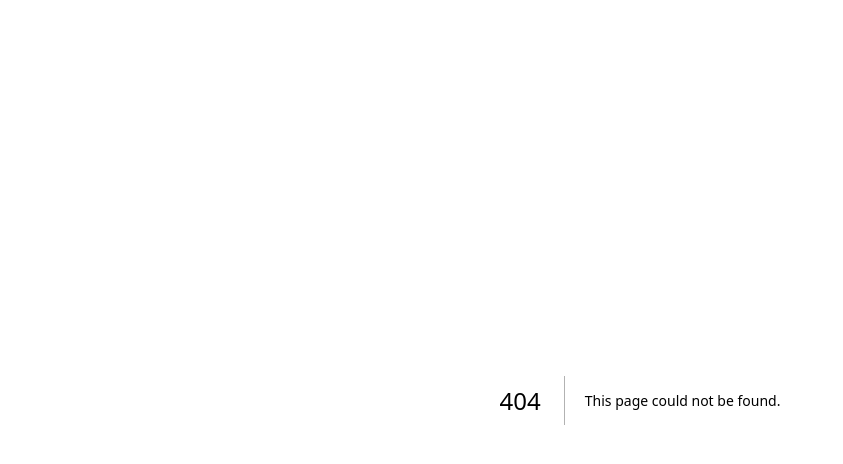
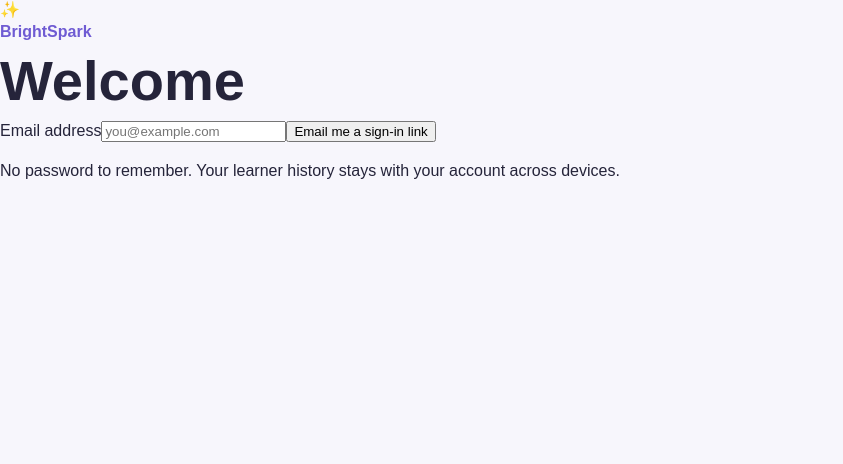
Before and after one commit to saulnic/brightspark, a Next.js app: page /login in a window 1280 px wide. Before the commit this address had no page. Shown: the top 464 px of the page, without its empty margins (0-843 px from the left). Built offline with nearby package versions, Linux system fonts and the light colour scheme.

Commit message:
feat: add passwordless auth and learner onboarding

```diff
--- /dev/null
+++ b/app/login/page.tsx
@@ -0,0 +1,79 @@
+"use client";
+
+import { FormEvent, useState } from "react";
+import { createClient } from "@/lib/supabase/client";
+
+export default function LoginPage() {
+  const [email, setEmail] = useState("");
+  const [sent, setSent] = useState(false);
+  const [error, setError] = useState("");
+  const [busy, setBusy] = useState(false);
+
+  async function submit(event: FormEvent<HTMLFormElement>) {
+    event.preventDefault();
+    setBusy(true);
+    setError("");
+
+    try {
+      const supabase = createClient();
+      const origin = window.location.origin;
+      const { error: authError } = await supabase.auth.signInWithOtp({
+        email: email.trim(),
+        options: {
+          emailRedirectTo: `${origin}/auth/callback?next=/home`,
+        },
+      });
+
+      if (authError) throw authError;
+      setSent(true);
+    } catch (err) {
+      setError(err instanceof Error ? err.message : "Could not send sign-in email.");
+    } finally {
+      setBusy(false);
+    }
+  }
+
+  return (
+    <main className="authShell">
+      <section className="authCard">
+        <div className="brandMark">✨</div>
+        <p className="eyebrow">BrightSpark</p>
+        <h1>{sent ? "Check your email" : "Welcome"}</h1>
+
+        {sent ? (
+          <>
+            <p className="muted">
+              We sent a secure sign-in link to <strong>{email}</strong>.
+            </p>
+            <button className="secondaryButton" onClick={() => setSent(false)}>
+              Use another email
+            </button>
+          </>
+        ) : (
+          <form onSubmit={submit} className="authForm">
+            <label htmlFor="email">Email address</label>
+            <input
+              id="email"
+              type="email"
+              inputMode="email"
+              autoComplete="email"
+              value={email}
+              onChange={(event) => setEmail(event.target.value)}
+              placeholder="you@example.com"
+              required
+            />
+            {error ? <p className="formError">{error}</p> : null}
+            <button className="primaryButton" disabled={busy}>
+              {busy ? "Sending…" : "Email me a sign-in link"}
+            </button>
+          </form>
+        )}
+
+        <p className="finePrint">
+          No password to remember. Your learner history stays with your account
+          across devices.
+        </p>
+      </section>
+    </main>
+  );
+}
```
